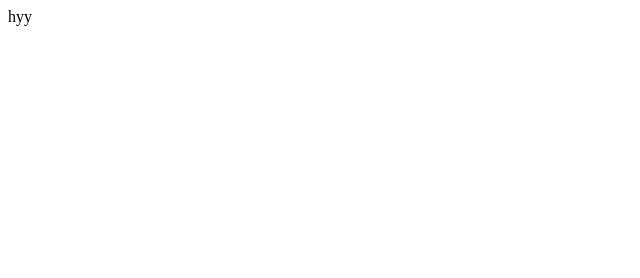
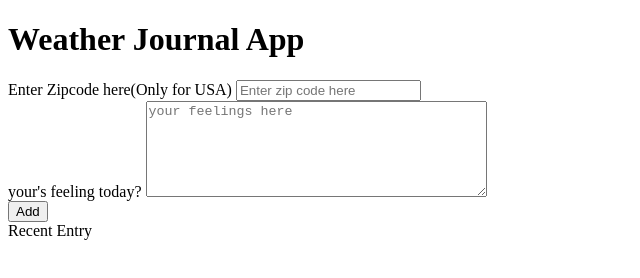
Before and after one commit to The-manpreet-singh/Weather-journal-app, a website: page website/index.html in a window 1280 px wide. Shown: the whole page, without its empty margins (0-640 px from the left). Drawn offline with Linux system fonts and the light colour scheme; a web font is replaced by a local one.

Commit message:
add index.html

```diff
--- a/website/index.html
+++ b/website/index.html
@@ -10,8 +10,29 @@
 		<link rel="stylesheet" href="style.css" />
 	</head>
 	<body>
-		<div>
-			hyy
+		<div class="container" id="app">
+			<div class="holder headline">
+				<h1>Weather Journal App</h1>
+			</div>
+			<div class="holder zip">
+				<label for="zip">Enter Zipcode here(Only for USA)</label>
+				<input type="text" id="zip" placeholder="Enter zip code here" />
+			</div>
+			<div class="holder feel">
+				<label for="feelings"> your's feeling today?</label>
+				<textarea class="myInput" id="feelings" placeholder="your feelings here" rows="6" cols="40"></textarea>
+			</div>
+			<div class="holder generate-button">
+				<button id="generate" type="submit">Add</button>
+			</div>
+			<div class="holder entry">
+				<div class="title">Recent Entry</div>
+				<div id="entryHolder">
+					<div id="date"></div>
+					<div id="temp"></div>
+					<div id="content"></div>
+				</div>
+			</div>
 		</div>
 	</body>
 </html>
```
